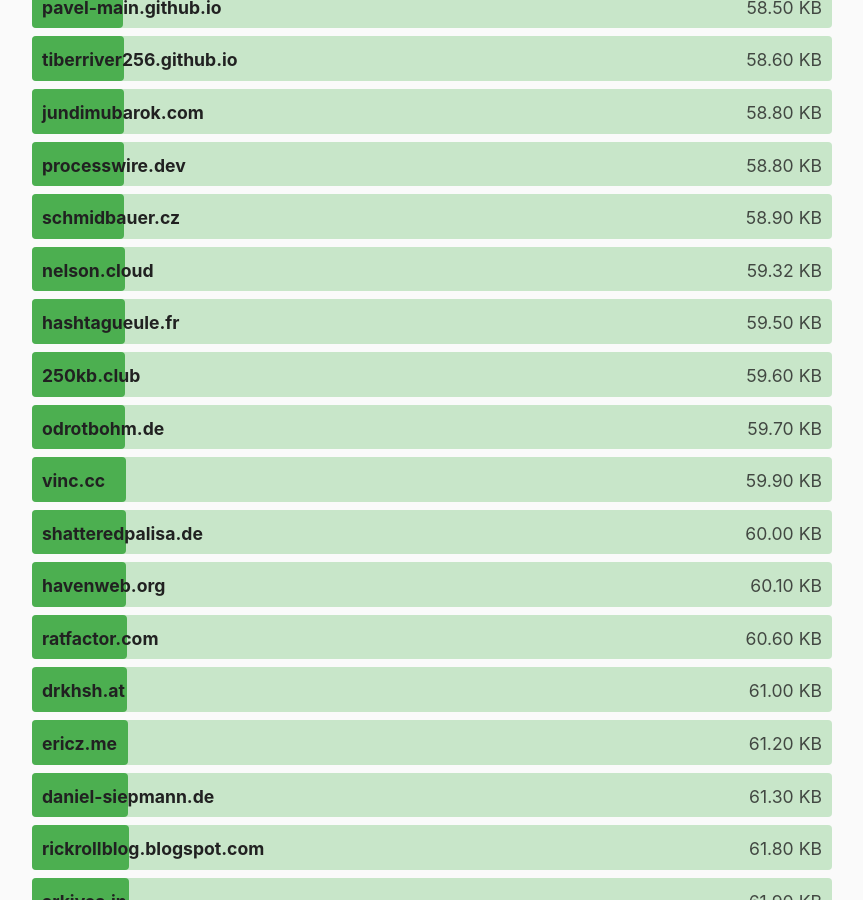
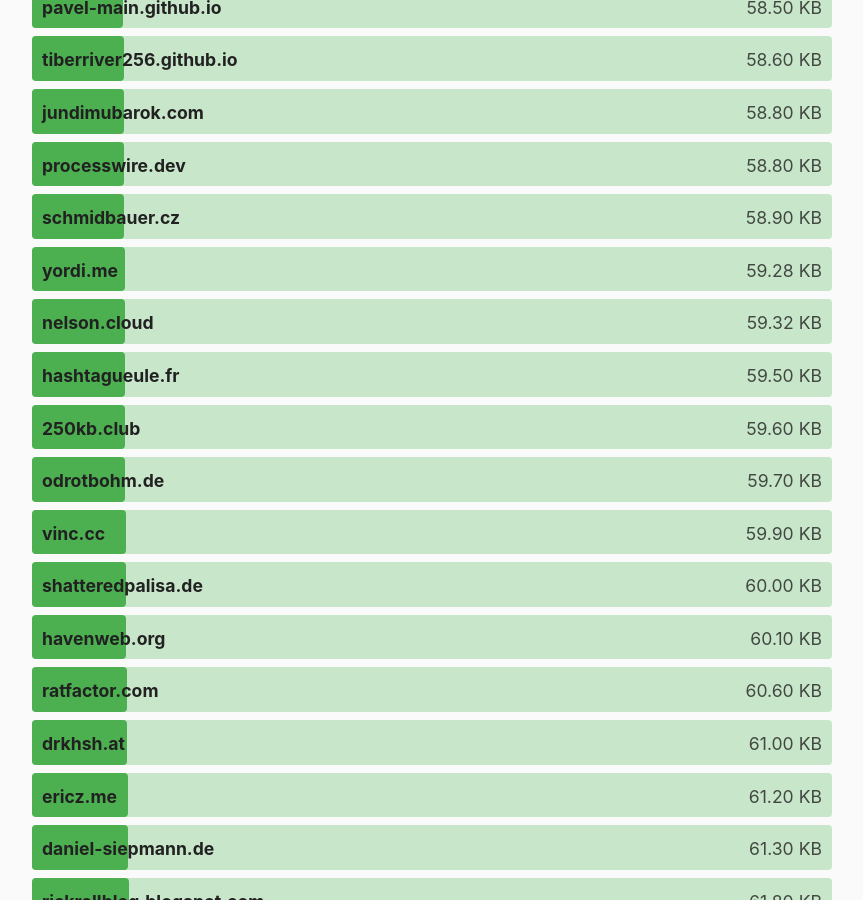
Before and after one commit to kevquirk/512kb.club, a Jekyll site: the page built from index.md, in a window 1280 px wide and 900 px high, scrolled down 20415 px. Shown: the whole window, without its empty margins (208-1071 px from the left). Built offline with Jekyll 4.4.1, drawn with Linux system fonts in a browser that asks for light colours.

Commit message:
Update yordi.me

```diff
--- a/_data/sites.yml
+++ b/_data/sites.yml
@@ -4230,8 +4230,8 @@
 
 - domain: yordi.me
   url: https://yordi.me/
-  size: 99.75
-  last_checked: 2024-06-19
+  size: 59.28
+  last_checked: 2024-10-11
 
 - domain: youify.xyz
   url: https://youify.xyz
```
